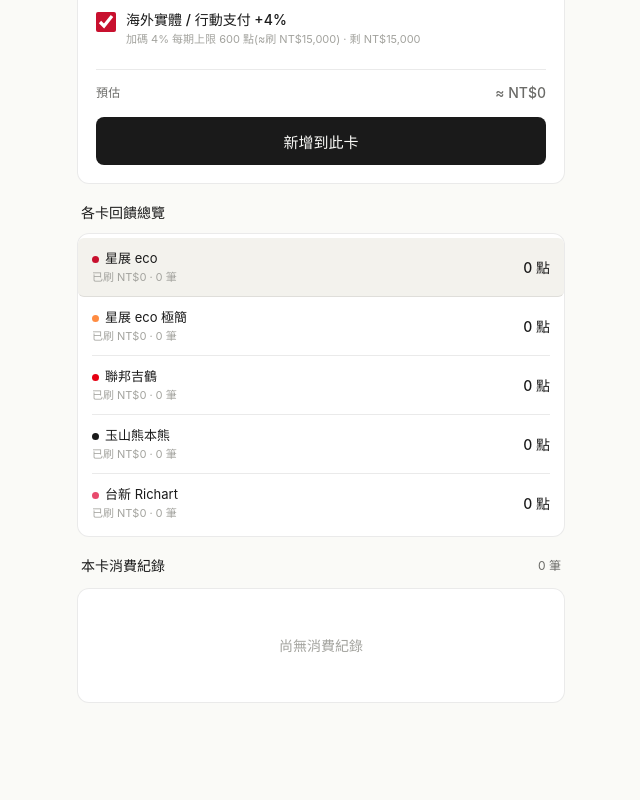
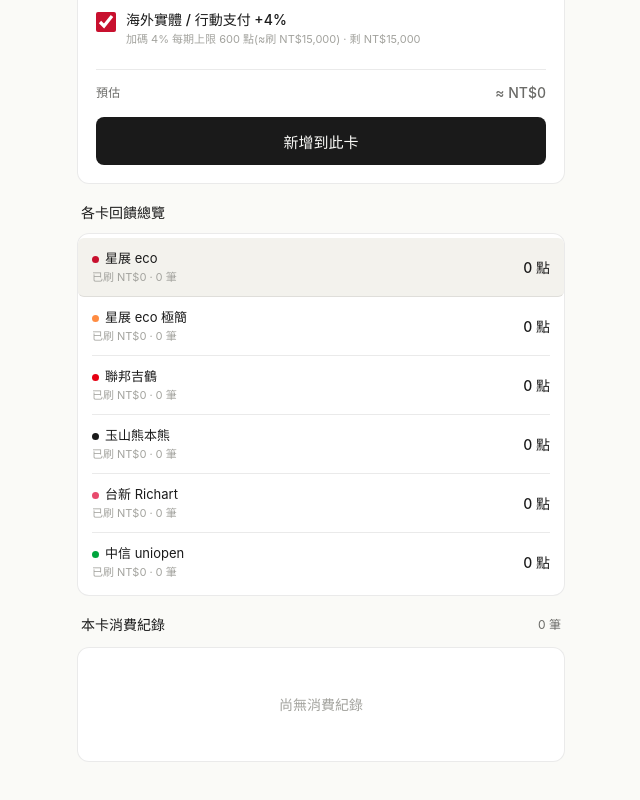
Before and after one commit to derek19786/japan-card, a plain HTML site: page index.html in a window 1280 px wide. Shown: the part 702-1502 px from the top of the page, without its empty margins (319-959 px from the left). Drawn offline with Linux system fonts and the light colour scheme.

Commit message:
新增中信 uniopen 聯名卡 (海外實體 11% 加碼)

```diff
--- a/index.html
+++ b/index.html
@@ -808,10 +808,27 @@
     baseRate: 0.033,
     modifiers: [],
     note: '切換「玩旅刷」方案,海外實體+線上 3.3% 無上限。'
+  },
+  ctbc_uniopen: {
+    name: '中信 uniopen',
+    short: 'uniopen',
+    color: '#00A53D',
+    baseRate: 0.03,
+    modifiers: [
+      {
+        key: 'overseas_phys_bonus',
+        label: '海外實體加碼 +8%',
+        rateBonus: 0.08,
+        capTwd: 6250,
+        hint: '每月回饋上限 500 點(≈刷 NT$6,250),活動期 2026/1/1–6/30',
+        default: true
+      }
+    ],
+    note: '國外實體商店 3% 無上限為基礎(需實體卡或行動支付面對面交易);加碼後最高 11%。'
   }
 };
 
-const CARD_ORDER = ['dbs_eco', 'dbs_eco_ez', 'ub_jiho', 'esun_kumamon', 'taishin_richart'];
+const CARD_ORDER = ['dbs_eco', 'dbs_eco_ez', 'ub_jiho', 'esun_kumamon', 'taishin_richart', 'ctbc_uniopen'];
 
 let state = {
   transactions: [],
```
